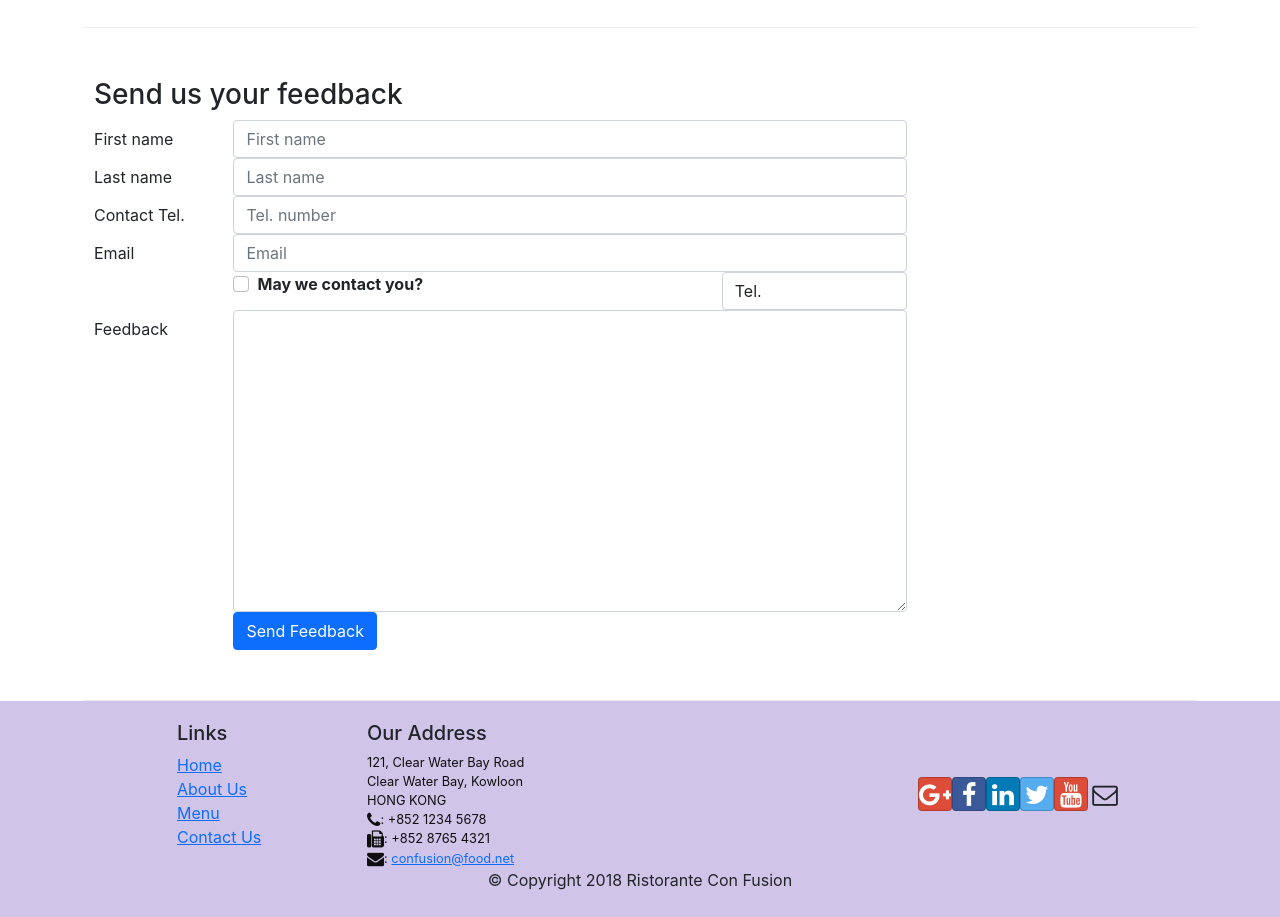
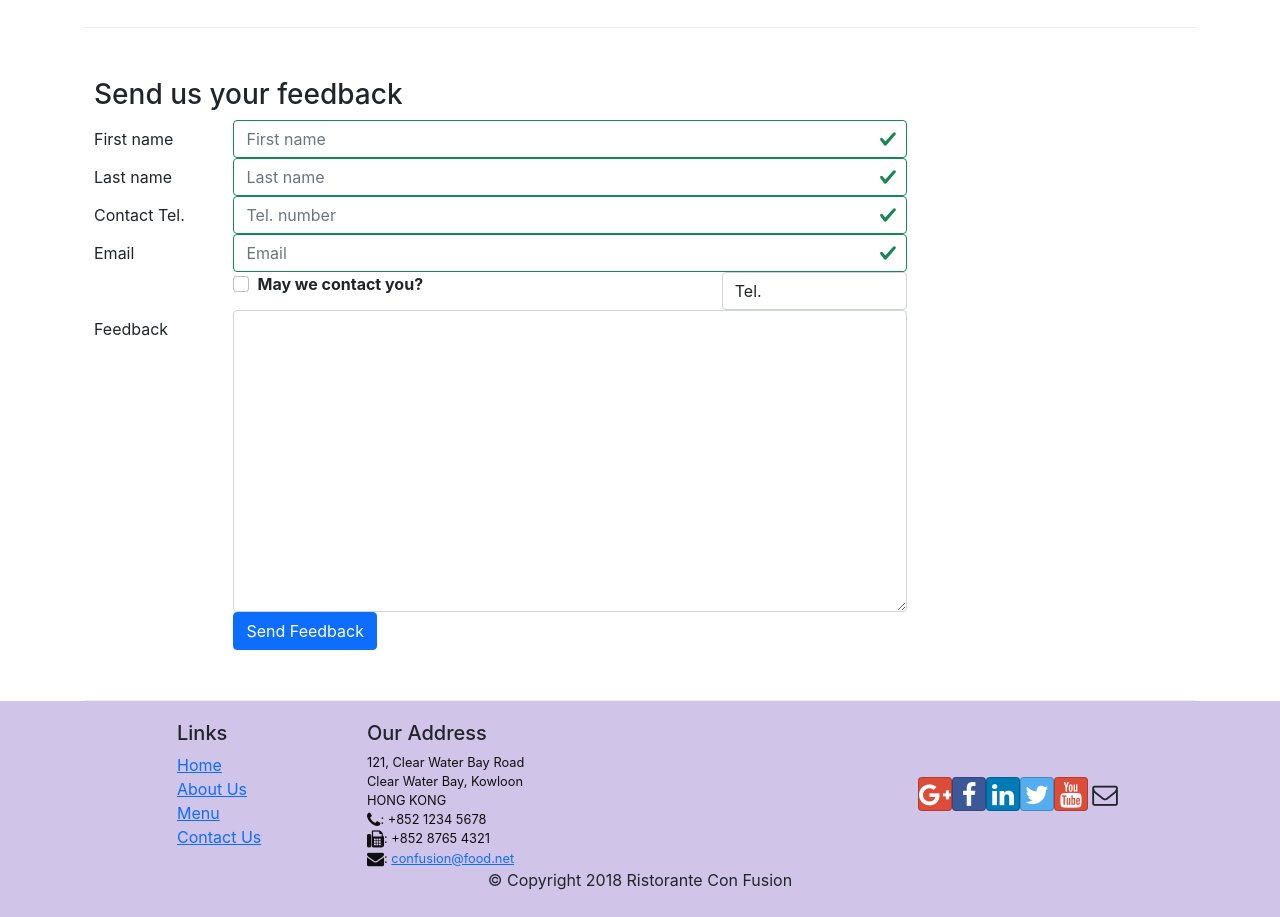
Before and after one commit to leehsihau/restaurant-react, a React (Create React App) app in the folder week1/react-frontend/: page /contactus in a window 1280 px wide. Shown: the part 820-1737 px from the top of the page. Built offline with nearby package versions, Linux system fonts and the light colour scheme.

Commit message:
Controlled form validation

```diff
--- a/week1/react-frontend/src/Components/ContactComponent.js
+++ b/week1/react-frontend/src/Components/ContactComponent.js
@@ -1,9 +1,9 @@
 /* eslint-disable jsx-a11y/anchor-is-valid */
-import React, {Component} from 'react';
+import React, { Component } from 'react';
 import {
-    Breadcrumb, BreadcrumbItem, Button, Form, FormGroup, Label, Col, Input
+    Breadcrumb, BreadcrumbItem, Button, Form, FormGroup, Label, Col, Input, FormFeedback
 } from 'reactstrap';
-import {Link} from 'react-router-dom';
+import { Link } from 'react-router-dom';
 
 class Contact extends Component {
     constructor(props) {
@@ -12,29 +12,71 @@ class Contact extends Component {
             firstname: '',
             lastname: '',
             telnum: '',
+            email: '',
             agree: false,
             contactType: 'Tel.',
-            message: ''
+            message: '',
+            touched: {
+                firstname: false,
+                lastname: false,
+                telnum: false,
+                email: false
+            }
         }
         this.handleSubmit = this.handleSubmit.bind(this);
         this.handleInputChange = this.handleInputChange.bind(this);
+        this.handleBlur = this.handleBlur.bind(this);
 
+    }
+
+    handleBlur = (field) => (evt) => {
+        this.setState({
+            touched: { ...this.state.touched, [field]: true }
+        })
+    }
+
+    validate(firstname, lastname, telnum, email) {
+        const errors = {
+            firstname: '',
+            lastname: '',
+            telnum: '',
+            email: ''
+        }
+        if (this.state.touched.firstname && firstname.length < 3)
+            errors.firstname = 'First Name should be >= 3 characters';
+        else if (this.state.touched.firstname && firstname.length > 10)
+            errors.firstname = 'First Name should be <= 10 characters';
+
+        if (this.state.touched.lastname && lastname.length < 3)
+            errors.lastname = 'Last Name should be >= 3 characters';
+        else if (this.state.touched.lastname && lastname.length > 10)
+            errors.lastname = 'Last Name should be <= 10 characters';
+
+        const reg = /^\d+$/;
+        if (this.state.touched.telnum && !reg.test(telnum))
+            errors.telnum = 'Tel. Number should contain only numbers';
+
+        if (this.state.touched.email && email.split('').filter(x => x === '@').length !== 1)
+            errors.email = 'Email should contain a @';
+
+        return errors;
     }
 
     handleInputChange(event) {
         const target = event.target;
         const value = target.type === 'checkbox' ? target.checked : target.value;
         const name = target.name;
-        this.setState({[name]: value});
+        this.setState({ [name]: value });
     }
 
     handleSubmit(event) {
-        console.log("Current state is: "+JSON.stringify(this.state));
-        alert("Current state is: "+JSON.stringify(this.state));
+        console.log("Current state is: " + JSON.stringify(this.state));
+        alert("Current state is: " + JSON.stringify(this.state));
         event.preventDefault();
     }
 
     render() {
+        const errors = this.validate(this.state.firstname, this.state.lastname, this.state.telnum, this.state.email);
         return (
             <div className="container">
                 <div className="row">
@@ -85,7 +127,13 @@ class Contact extends Component {
                                 <Col md={10}>
                                     <Input type="text" id="firstname" name="firstname"
                                         placeholder="First name"
-                                        value={this.state.firstname} onChange={this.handleInputChange}/>
+                                        valid={errors.firstname === ''}
+                                        invalid={errors.firstname !== ''}
+                                        value={this.state.firstname} onBlur={this.handleBlur('firstname')}
+                                        onChange={this.handleInputChange} />
+                                    <FormFeedback>
+                                        {errors.firstname}
+                                    </FormFeedback>
                                 </Col>
                             </FormGroup>
                             <FormGroup row>
@@ -93,16 +141,27 @@ class Contact extends Component {
                                 <Col md={10}>
                                     <Input type="text" id="lastname" name="lastname"
                                         placeholder="Last name"
-                                        value={this.state.lastname}  onChange={this.handleInputChange}/>
+                                        valid={errors.lastname === ''}
+                                        invalid={errors.lastname !== ''}
+                                        value={this.state.lastname} onBlur={this.handleBlur('lastname')} onChange={this.handleInputChange} />
+                                    <FormFeedback>
+                                        {errors.lastname}
+                                    </FormFeedback>
                                 </Col>
                             </FormGroup>
                             <FormGroup row>
-                            <Label htmlFor="telnum" md={2}>Contact Tel.</Label>
+                                <Label htmlFor="telnum" md={2}>Contact Tel.</Label>
                                 <Col md={10}>
                                     <Input type="tel" id="telnum" name="telnum"
                                         placeholder="Tel. number"
                                         value={this.state.telnum}
+                                        valid={errors.telnum === ''}
+                                        invalid={errors.telnum !== ''}
+                                        onBlur={this.handleBlur('telnum')}
                                         onChange={this.handleInputChange} />
+                                    <FormFeedback>
+                                        {errors.telnum}
+                                    </FormFeedback>
                                 </Col>
                             </FormGroup>
                             <FormGroup row>
@@ -111,20 +170,26 @@ class Contact extends Component {
                                     <Input type="email" id="email" name="email"
                                         placeholder="Email"
                                         value={this.state.email}
+                                        valid={errors.email === ''}
+                                        invalid={errors.email !== ''}
+                                        onBlur={this.handleBlur('email')}
                                         onChange={this.handleInputChange} />
+                                    <FormFeedback>
+                                        {errors.email}
+                                    </FormFeedback>
                                 </Col>
                             </FormGroup>
                             <FormGroup row>
-                                <Col md={{size: 6, offset: 2}}>
+                                <Col md={{ size: 6, offset: 2 }}>
                                     <FormGroup check>
                                         <Label check>
-                                            <Input type="checkbox" name="agree" checked={this.state.agree}  onChange={this.handleInputChange}/>{' '}
+                                            <Input type="checkbox" name="agree" checked={this.state.agree} onChange={this.handleInputChange} />{' '}
                                             <strong>May we contact you?</strong>
                                         </Label>
                                     </FormGroup>
                                 </Col>
-                                <Col md={{size: 3, offset: 1}}>
-                                    <Input type="select" name="contactType" value={this.state.contactType}  onChange={this.handleInputChange}>
+                                <Col md={{ size: 3, offset: 1 }}>
+                                    <Input type="select" name="contactType" value={this.state.contactType} onChange={this.handleInputChange}>
                                         <option>Tel.</option>
                                         <option>Email</option>
                                     </Input>
@@ -140,7 +205,7 @@ class Contact extends Component {
                                 </Col>
                             </FormGroup>
                             <FormGroup row>
-                                <Col md={{size: 10, offset:2}}>
+                                <Col md={{ size: 10, offset: 2 }}>
                                     <Button type="submit" color="primary">
                                         Send Feedback
                                     </Button>
```
